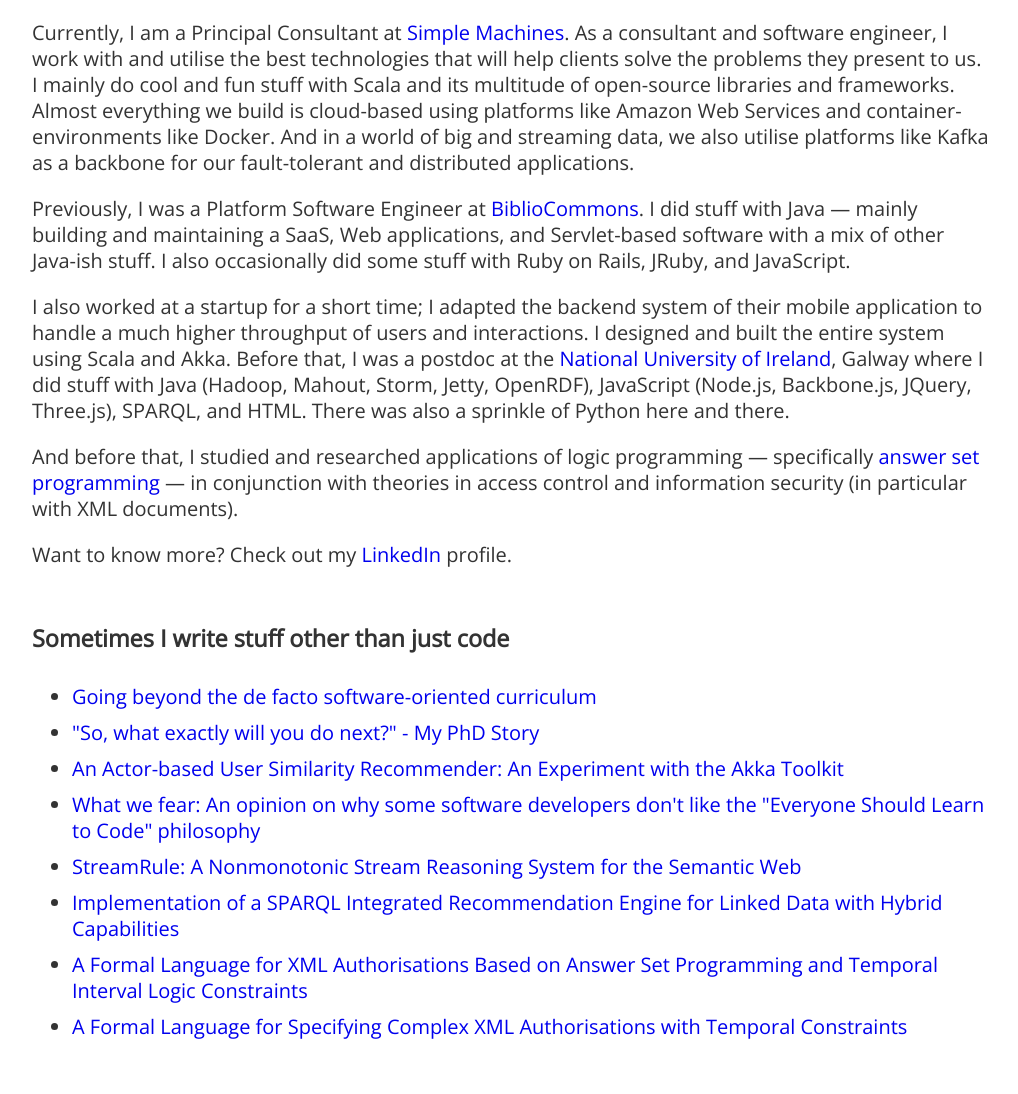
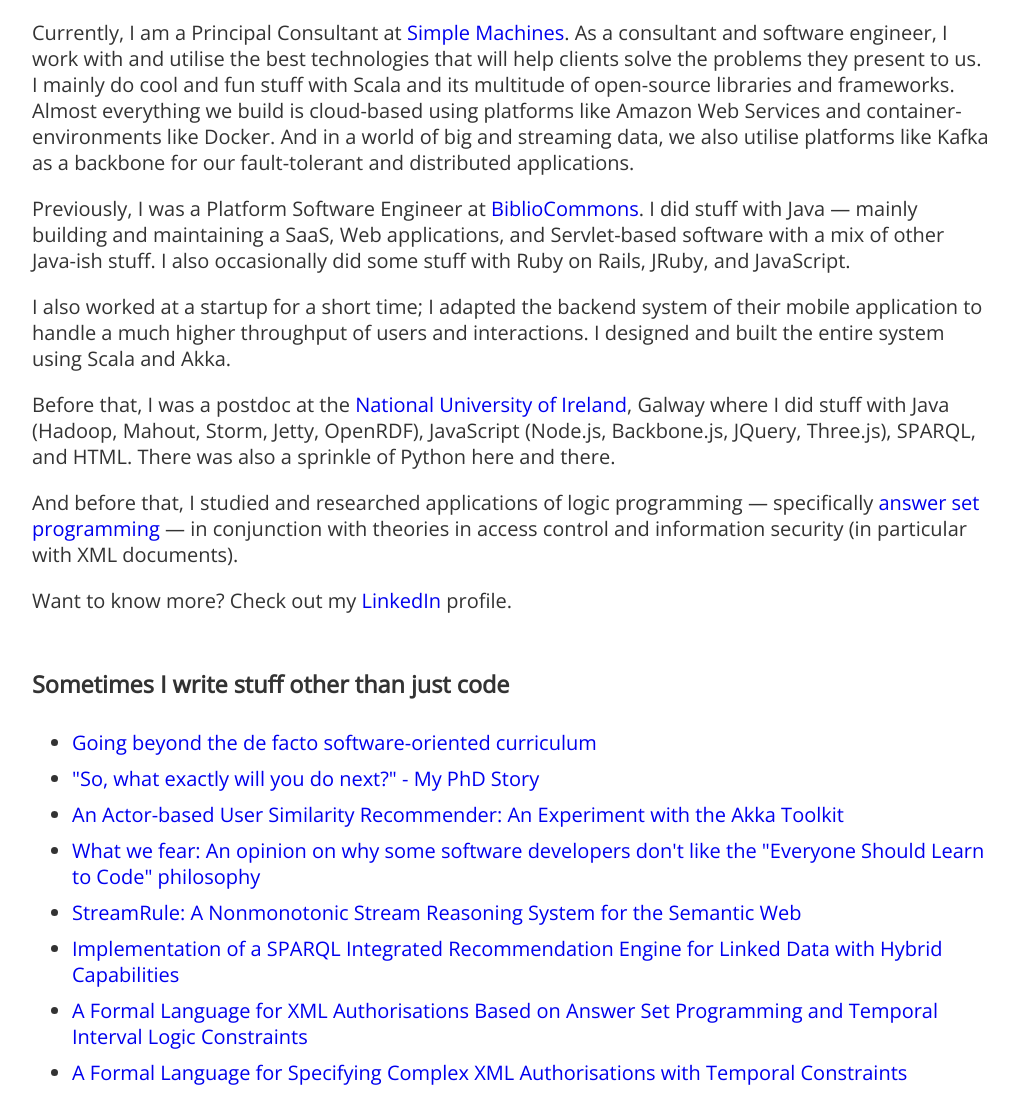
Before and after one commit to kdrakon/kdrakon.github.io, a plain HTML site: page index.html in a window 1280 px wide. Shown: the part 713-1807 px from the top of the page, without its empty margins (128-1146 px from the left). Drawn offline with nearby package versions, Linux system fonts and the light colour scheme.

Commit message:
missing <p>

```diff
--- a/index.html
+++ b/index.html
@@ -60,7 +60,7 @@
 
                 Previously, I was a Platform Software Engineer at <a href="http://bibliocommons.com">BiblioCommons</a>. I did stuff with Java &mdash; mainly building and maintaining a SaaS, Web applications, and Servlet-based software with a mix of other Java-ish stuff. I also occasionally did some stuff with Ruby on Rails, JRuby, and JavaScript.<p>
 
-                I also worked at a startup for a short time;  I adapted the backend system of their mobile application to handle a much higher throughput of users and interactions. I designed and built the entire system using Scala and Akka.
+                I also worked at a startup for a short time;  I adapted the backend system of their mobile application to handle a much higher throughput of users and interactions. I designed and built the entire system using Scala and Akka.<p>
 
                 Before that, I was a postdoc at the <a href="http://www.nuigalway.ie/">National University of Ireland</a>, Galway where I did stuff with Java (Hadoop, Mahout, Storm, Jetty, OpenRDF), JavaScript (Node.js, Backbone.js, JQuery, Three.js), SPARQL, and HTML. There was also a sprinkle of Python here and there.<p>
 
```
